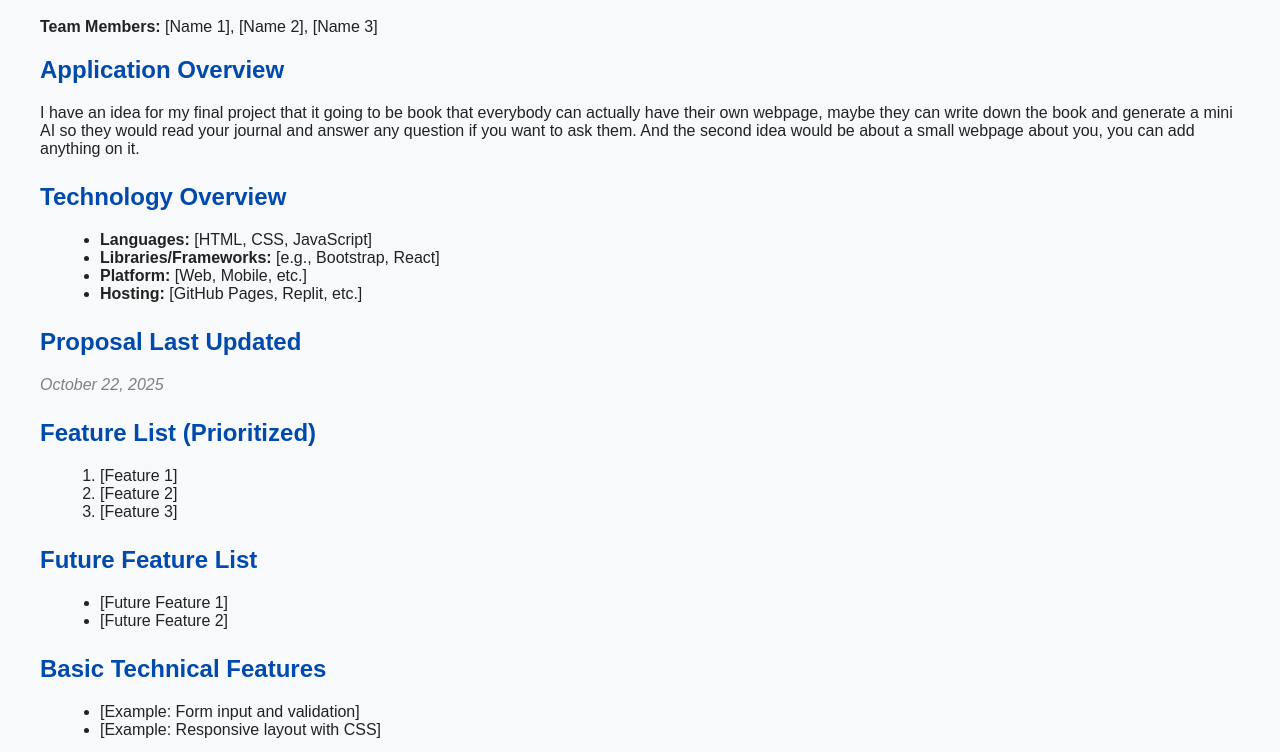
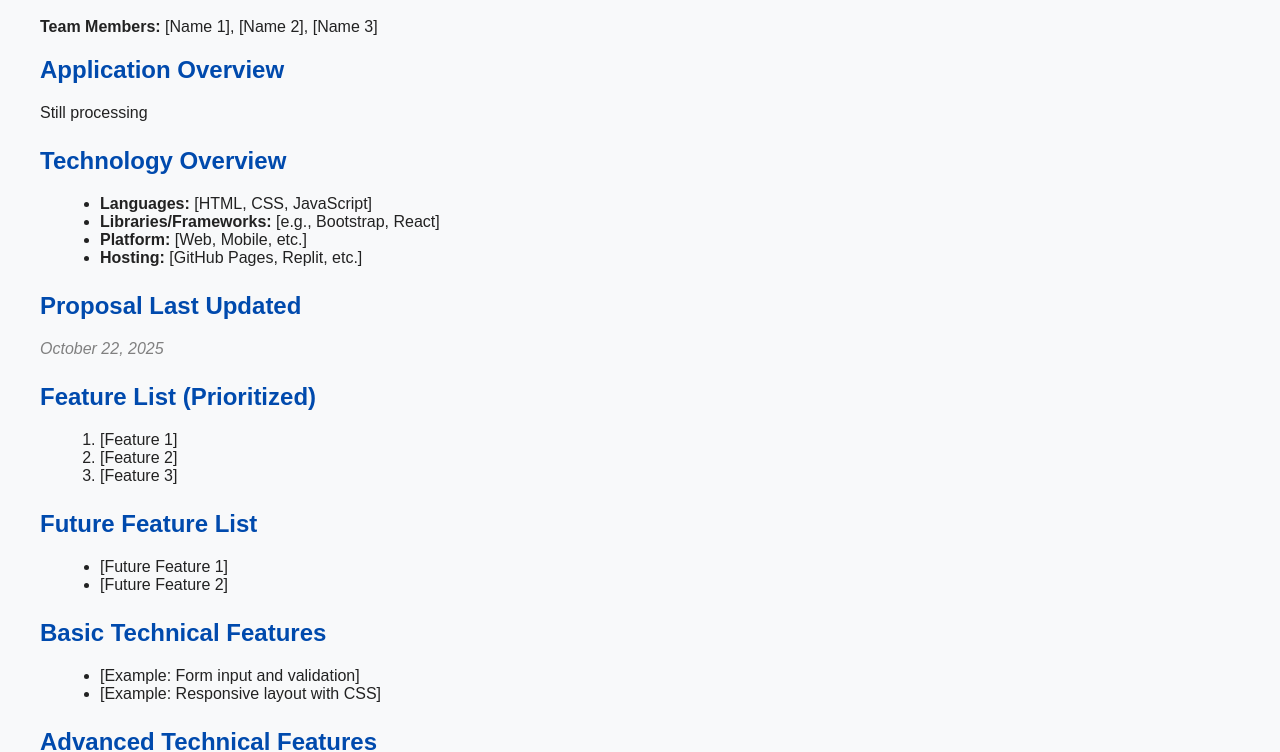
Before and after one commit to qhuynh-netizen/class-project-proposal, a plain HTML site: page index.html in a window 1280 px wide. Shown: the part 80-832 px from the top of the page. Drawn offline with Linux system fonts and the light colour scheme.

Commit message:
Update index.html

```diff
--- a/index.html
+++ b/index.html
@@ -19,7 +19,7 @@
 
   <section>
     <h2>Application Overview</h2>
-    <p>I have an idea for my final project that it going to be book that everybody can actually have their own webpage, maybe they can write down the book and generate a mini AI so they would read your journal and answer any question if you want to ask them. And the second idea would be about a small webpage about you, you can add anything on it.</p>
+    <p> Still processing </p>
   </section>
 
   <section>
```
